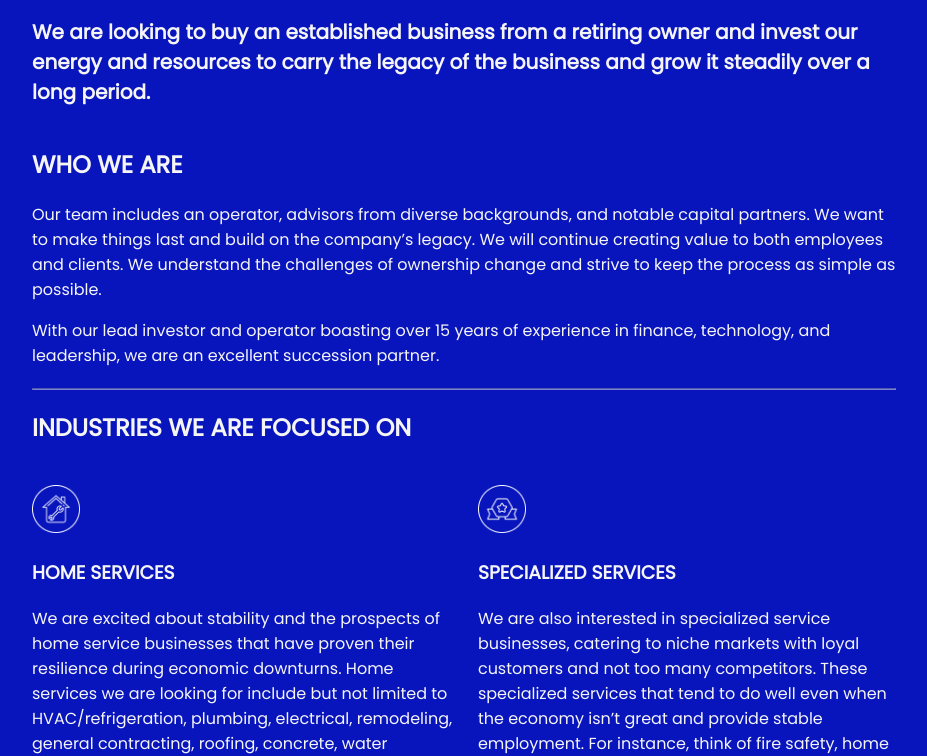
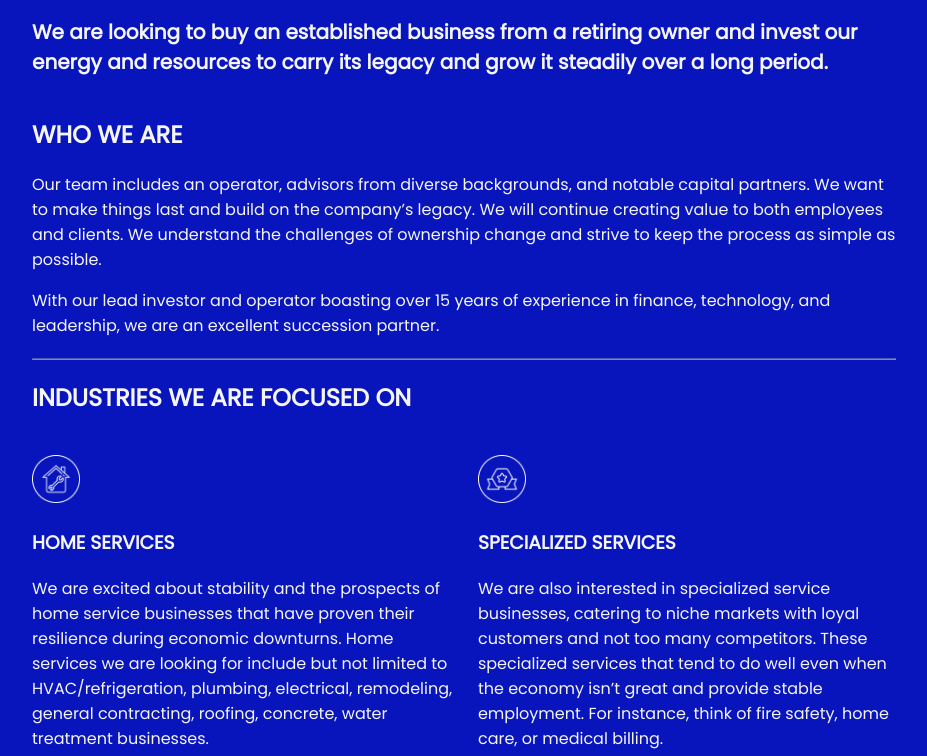
Before and after one commit to tamashoffmann/tamashoffmann.github.io, a plain HTML site: page index.html in a window 1280 px wide. Shown: the part 83-839 px from the top of the page, without its empty margins (176-1103 px from the left). Drawn offline with Linux system fonts and the light colour scheme.

Commit message:
Update index.html
small text changes

```diff
--- a/index.html
+++ b/index.html
@@ -14,7 +14,7 @@
     </header>
     <section>
         <div class="intro">
-            <p class="hero-text">We are looking to buy an established business from a retiring owner and invest our energy and resources to  carry the legacy of the business and grow it steadily over a long period.</p>
+            <p class="hero-text">We are looking to buy an established business from a retiring owner and invest our energy and resources to  carry its legacy and grow it steadily over a long period.</p>
             <h2>Who We Are</h2>
             <p>Our team includes an operator, advisors from diverse backgrounds, and notable capital partners. We want to make things last and build on the company’s legacy. We will continue creating value to both employees and clients. We understand the challenges of ownership change and strive to keep the process as simple as possible.</p>
             <p>With our lead investor and operator boasting over 15 years of experience in finance, technology, and leadership, we are an excellent succession partner.</p>
```
